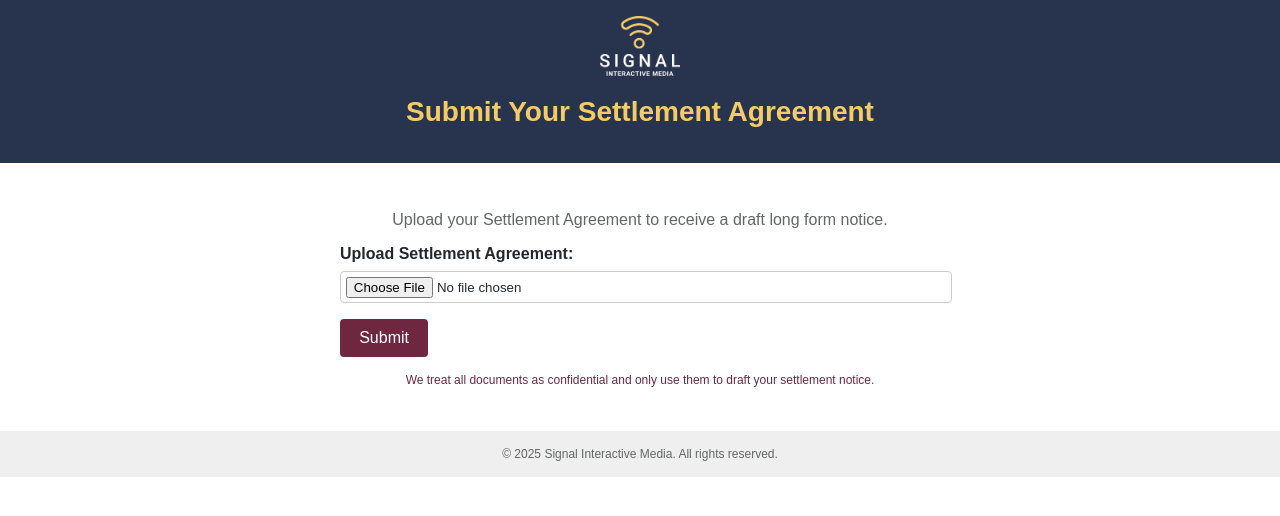
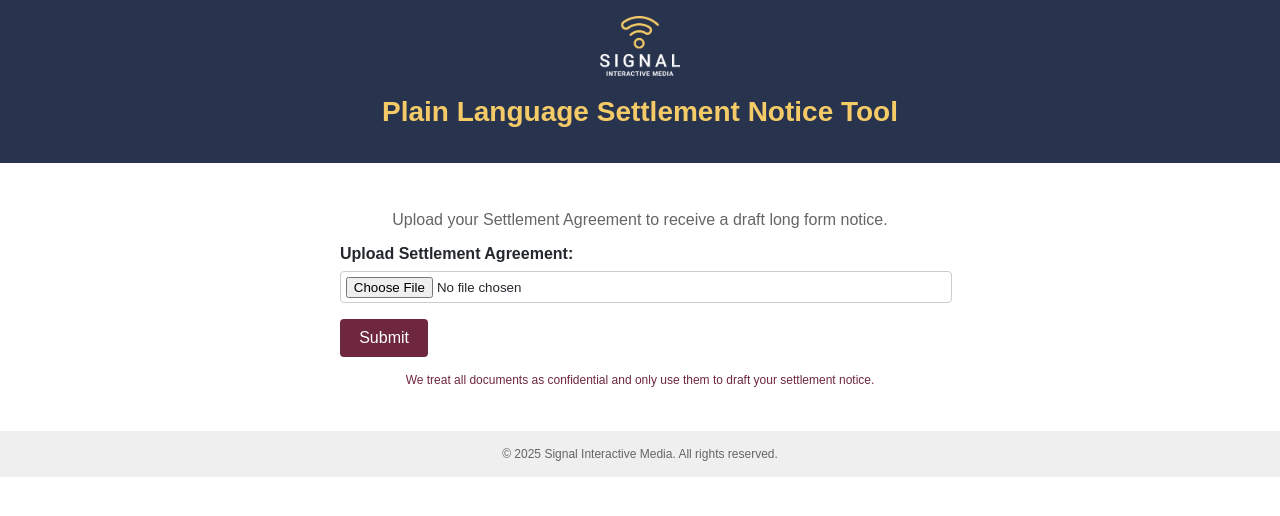
Before and after one commit to Wheaties71/settlement-notice-site, a plain HTML site: page index.html in a window 1280 px wide. Drawn offline with Linux system fonts and the light colour scheme.

Commit message:
Update index.html

```diff
--- a/index.html
+++ b/index.html
@@ -78,7 +78,7 @@
 <body>
   <header>
     <img src="logo-signal-whitetext-vert.png" alt="Signal Interactive Logo">
-    <h1>Submit Your Settlement Agreement</h1>
+    <h1>Plain Language Settlement Notice Tool</h1>
   </header>
   <main>
     <p class="description">
```
